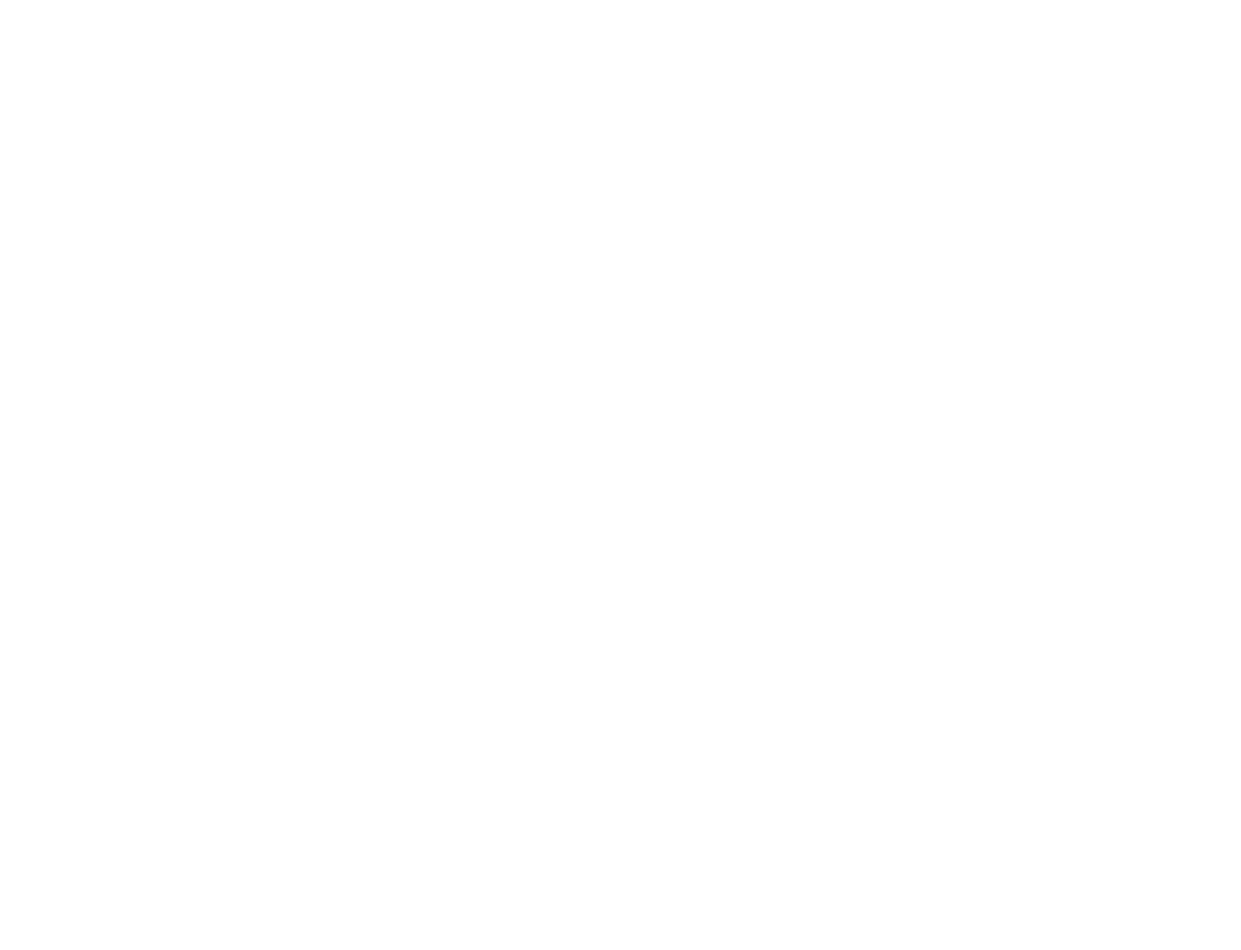
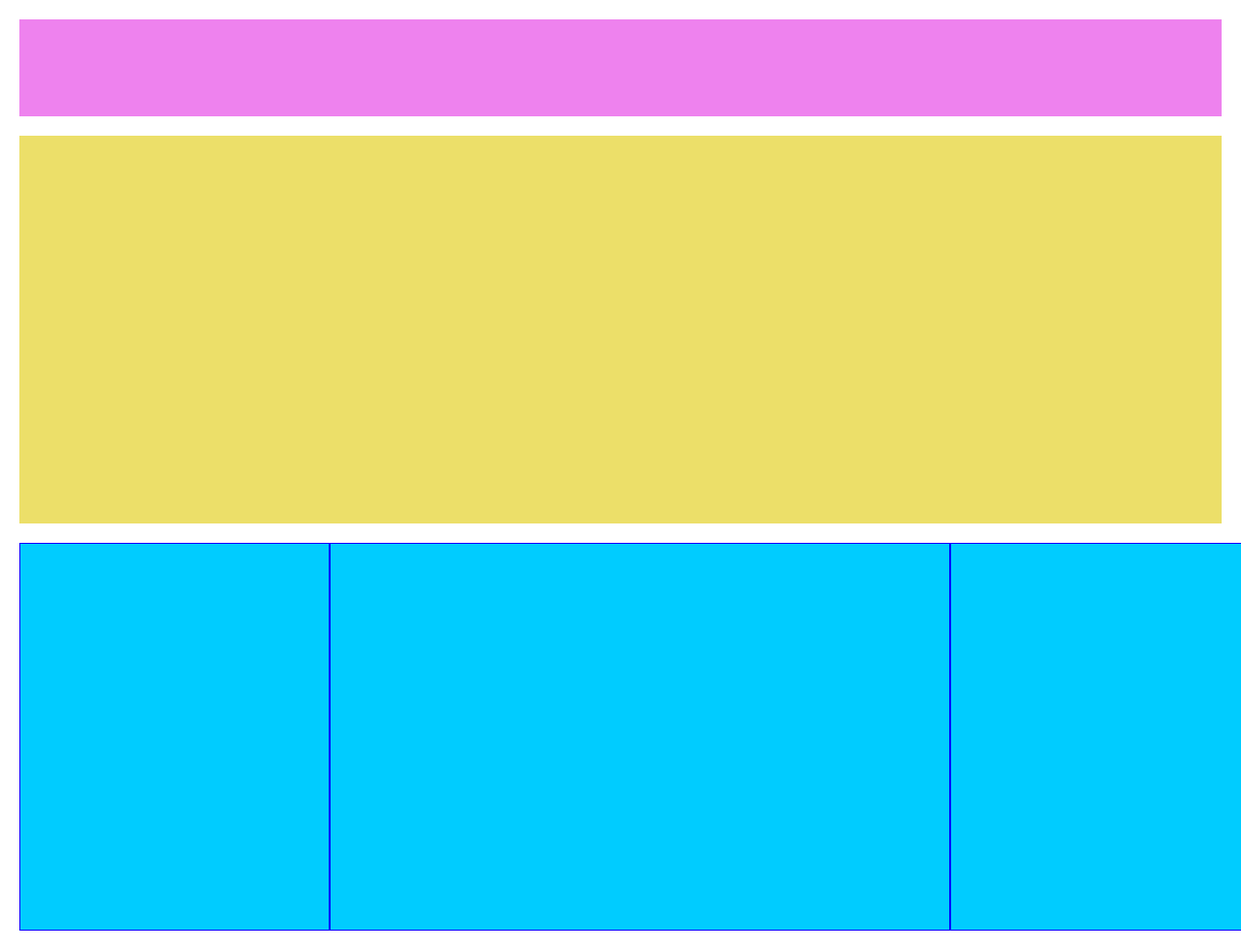
Before and after one commit to OcimaOcram/htmlcss-struttura-wp, a plain HTML site: page index.html in a window 1280 px wide. Shown: the whole page at 97% size. Before the commit the page ends 800 px from the top, so only its background shows below. Drawn offline with Linux system fonts and the light colour scheme.

Commit message:
Problema con gli spazi

```diff
--- a/index.html
+++ b/index.html
@@ -5,9 +5,26 @@
     <meta http-equiv="X-UA-Compatible" content="IE=edge">
     <meta name="viewport" content="width=device-width, initial-scale=1.0">
     <link rel="stylesheet" href="style.css">
-    <title>Document</title>
+    <title>struttura wp</title>
 </head>
 <body>
+    <header id="header" class="margin20px">
+
+    </header>
+    <div id="main1" class="margin20px">
+
+    </div>
+    <div id="container" class="margin20px">
+        <div class="contenuto-piccolo">
+
+        </div>
+        <div class="contenuto-centrale">
+
+        </div><div class="contenuto-piccolo">
+
+        </div>
+    </div>
+
 
 </body>
 </html>
--- a/style.css
+++ b/style.css
@@ -0,0 +1,45 @@
+* {
+    padding: 0%;
+    margin: 0%;
+    box-sizing: border-box;
+}
+
+.margin20px {
+    margin: 20px;
+}
+#header {
+    /* debug */
+    height: 100px;
+    background-color: violet;
+}
+#main1 {
+    /* debug */
+    height: 400px;
+    background-color: rgb(236, 223, 105);
+}
+#container {
+    content: "";
+    display: table;
+    clear: both;
+    /* debug */
+    height: 400px;
+    width: 100%;
+    background-color: rgb(0, 204, 255);
+
+}
+.contenuto-piccolo {
+    float: left;
+    width: 25%;
+    /* debug */
+    height: 100%;
+    border: solid 1px;
+    border-color: blue;
+}
+.contenuto-centrale {
+    float: left;
+    width: 50%;
+    /* debug */
+    height: 100%;
+    border: solid 1px;
+    border-color: blue;
+}
```
